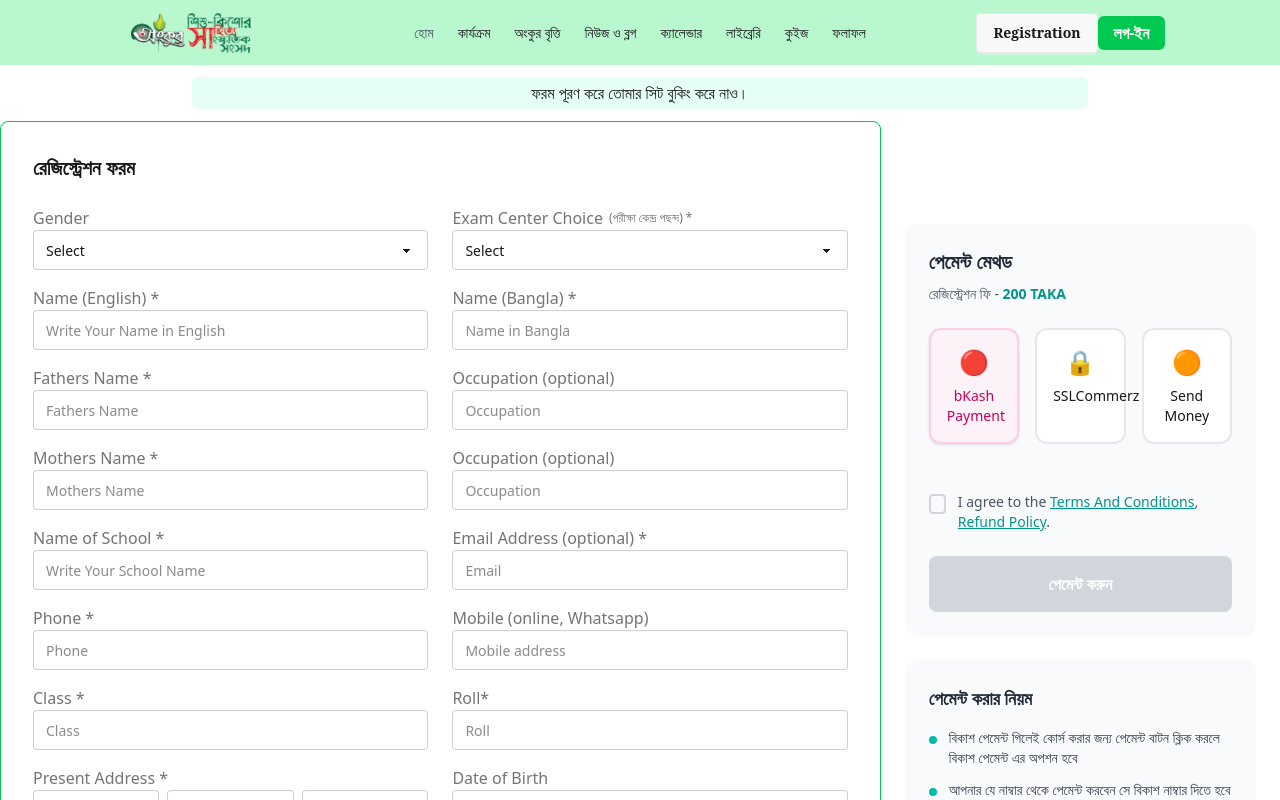
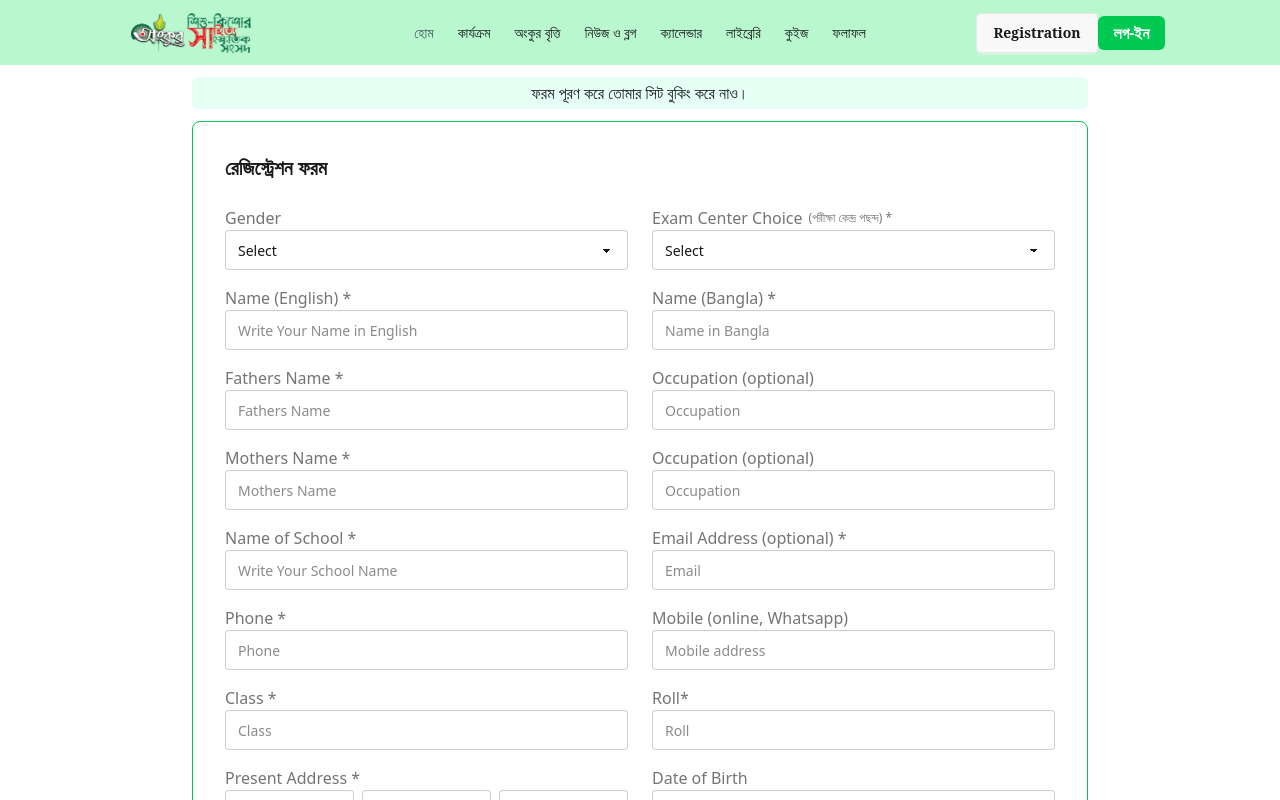
Before and after one commit to atmabdullaham/aunkur-project, a React (Vite) app: page /registration in a window 1280 px wide. Shown: the top 800 px of the page. Built offline with nearby package versions, Linux system fonts and the light colour scheme; no server answers.

Commit message:
make change on registration components and also payment component

```diff
--- a/src/components/RegistrationForm.jsx
+++ b/src/components/RegistrationForm.jsx
@@ -1,7 +1,9 @@
 import React from "react";
 import { useForm } from "react-hook-form";
+import { useState } from "react";
 
 const RegistrationForm = () => {
+  const [isFillup, setisFillup] = useState(false);
   const {
     register,
     handleSubmit,
@@ -10,12 +12,17 @@ const RegistrationForm = () => {
 
   const onSubmit = (data) => {
     console.log(data);
+    if (data) {
+      setisFillup(true);
+    }
   };
 
   return (
     <form
       onSubmit={handleSubmit(onSubmit)}
-      className="border border-green-500 rounded-lg p-8 max-w-4xl mx-auto bg-base-100"
+      className={`${
+        isFillup ? "hidden" : "block"
+      } border border-green-500 rounded-lg p-8 max-w-4xl mx-auto bg-base-100`}
     >
       <h2 className="font-bold mb-6 text-xl">রেজিস্ট্রেশন ফরম</h2>
       <div className="flex flex-wrap gap-6">
--- a/src/pages/Registration.jsx
+++ b/src/pages/Registration.jsx
@@ -1,16 +1,18 @@
 import React from "react";
 import RegistrationForm from "../components/RegistrationForm";
 import Payment from "../components/Payment";
+import { useState } from "react";
 
 const Registration = () => {
+  const [isFillup, setisFillup] = useState(false);
   return (
     <div>
       <p className="text-center bg-[#E5FFF5]  rounded-[6px] max-w-4xl p-1 mb-3 mt-3 mx-auto">
         ফরম পূরণ করে তোমার সিট বুকিং করে নাও।
       </p>
-      <div className="flex items-center justify-center">
+      <div className="flex flex-col items-center justify-center">
         {/* Registration form component can be added here */}
-        <RegistrationForm />
+        <RegistrationForm setisFillup={setisFillup} isFillup={isFillup} />
         <Payment></Payment>
       </div>
     </div>
```
